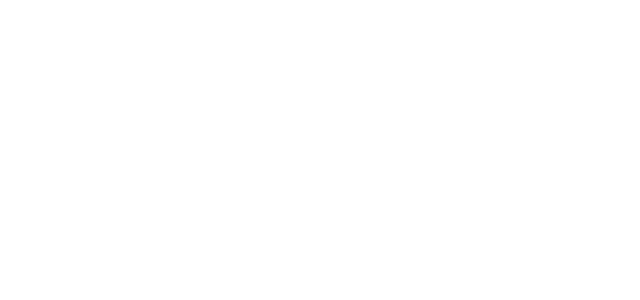
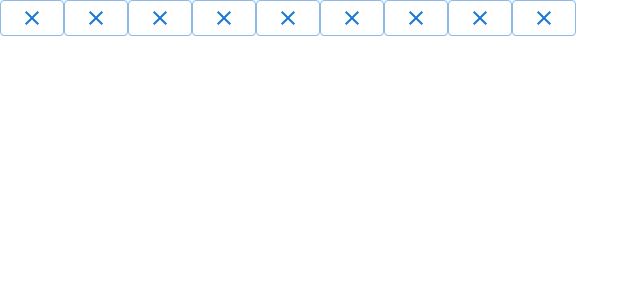
Before and after one commit to kdlanguido/tic-tac-toe, a React (Vite) app: page / in a window 1280 px wide. Shown: the top 300 px of the page, without its empty margins (0-640 px from the left). Built offline with nearby package versions, Linux system fonts and the light colour scheme.

Commit message:
added tile component

```diff
--- a/index.html
+++ b/index.html
@@ -4,7 +4,7 @@
     <meta charset="UTF-8" />
     <link rel="icon" type="image/svg+xml" href="/vite.svg" />
     <meta name="viewport" content="width=device-width, initial-scale=1.0" />
-    <title>Vite + React + TS</title>
+    <title>Tic Tac Toe</title>
 
   </head>
   <body>
--- a/src/App.tsx
+++ b/src/App.tsx
@@ -3,7 +3,7 @@ import Board from './components/Board'
 
 export default function App() {
   return (
-    <div>
+    <div className="flex justify-center h-screen align-center">
       <Board />
     </div>
   )
--- a/src/components/Board.tsx
+++ b/src/components/Board.tsx
@@ -1,11 +1,21 @@
 import React from 'react'
+import Tile from './Tile';
 
 export default function Board() {
 
+    return (
+        <div className="grid grid-cols-3 bg-primary h-max m-auto gap-0">
+            <Tile />
+            <Tile />
+            <Tile />
 
-  return (
-    <div>
+            <Tile />
+            <Tile />
+            <Tile />
 
-    </div>
-  )
+            <Tile />
+            <Tile />
+            <Tile />
+        </div>
+    )
 }
--- /dev/null
+++ b/src/components/Tile.tsx
@@ -0,0 +1,15 @@
+import React from 'react'
+import Button from '@mui/material/Button';
+import CloseIcon from '@mui/icons-material/Close';
+import RadioButtonUncheckedIcon from '@mui/icons-material/RadioButtonUnchecked';
+
+export default function Tile() {
+
+    const handleClick = () => {
+        alert('test')
+    }
+
+    return (
+        <Button className="h-20 w-20 p-0 m-0 !rounded-none" variant="outlined" onClick={handleClick}><CloseIcon /></Button>
+    )
+}
```
